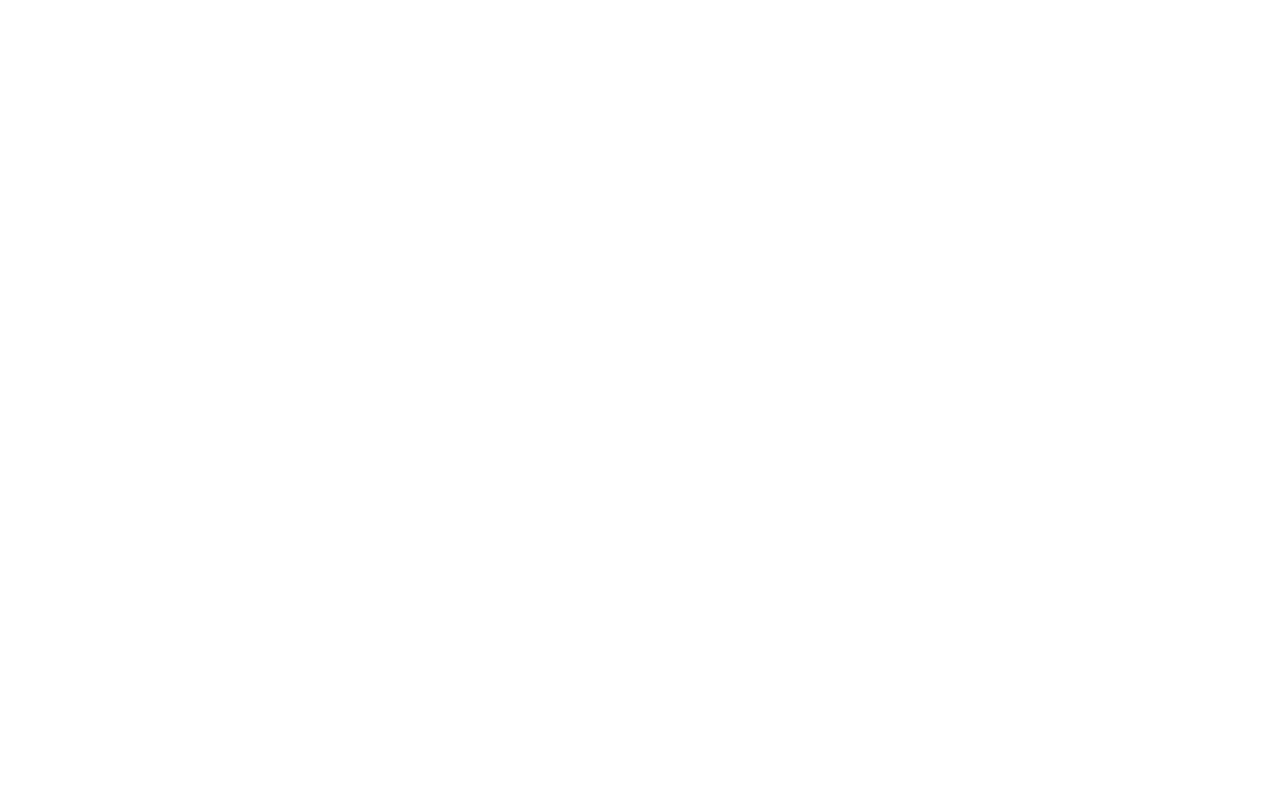
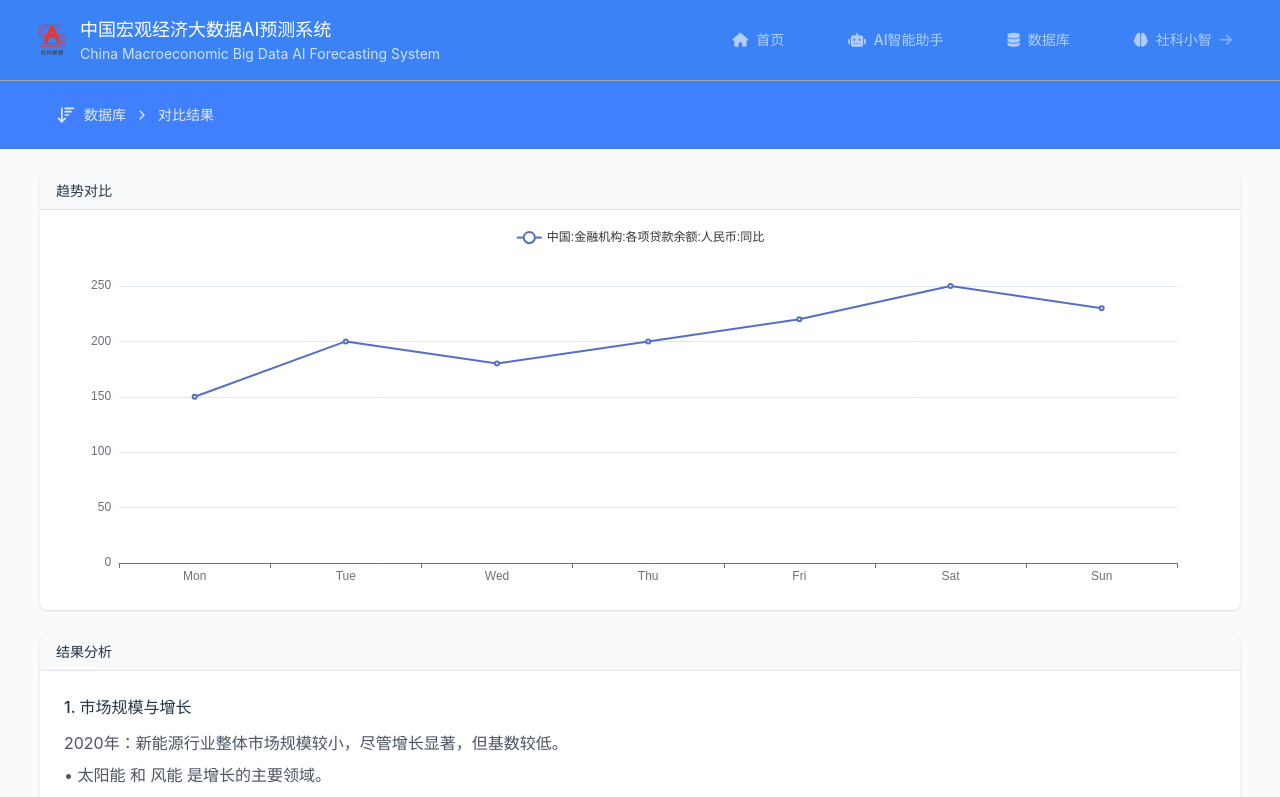
Before and after one commit to leebox20/mac-eco-web, a Vue app: page /analysis-result in a window 1280 px wide. Before the commit this address had no page. Shown: the top 797 px of the page. Built offline with nearby package versions, Linux system fonts and the light colour scheme.

Commit message:
分析结果前端页面， 差后端

```diff
--- a/src/router/index.js
+++ b/src/router/index.js
@@ -2,6 +2,7 @@
 import Home from '../views/Home.vue'
 import Login from '../views/Login.vue'
 import Database from '../views/Database/Index.vue'
+import AnalysisResult from '@/views/AnalysisResult.vue'
 
 const routes = [
   {
@@ -23,6 +24,11 @@
     path: '/database',
     name: 'Database',
     component: () => import('@/views/Database.vue')
+  },
+  {
+    path: '/analysis-result',
+    name: 'analysis-result',
+    component: AnalysisResult
   }
 ]
 
--- a/src/views/AnalysisResult.vue
+++ b/src/views/AnalysisResult.vue
@@ -3,34 +3,37 @@
     <TheHeader />
 
     <!-- 面包屑导航 -->
-    <div class="bg-white border-b">
-      <div class="container mx-auto px-4 py-2">
-        <div class="flex items-center space-x-2 text-sm">
-          <router-link to="/database" class="text-gray-500 hover:text-[#4080ff]">数据库</router-link>
-          <ChevronRightIcon class="h-4 w-4 text-gray-400" />
-          <span class="text-gray-900">对比结果</span>
-        </div>
+
+    <div class="bg-[#4080ff]  py-6 px-4 border-t border-gray-400 border-capacity-40">
+      <div class="container mx-auto px-10 flex items-center space-x-2 ">
+        <arrow-down-wide-narrow class="h-5 w-5 text-gray-200" />
+        <router-link to="/database" class="text-gray-200 text-sm">
+          数据库
+        </router-link>
+          <ChevronRightIcon class="h-4 w-4 text-gray-200" />
+          <span class="text-gray-200 text-sm">对比结果</span>
       </div>
     </div>
 
+
     <!-- 主要内容区域 -->
-    <main class="container mx-auto py-6 px-4">
-      <!-- 趋势对比图表 -->
-      <div class="bg-white rounded-lg shadow mb-6">
-        <div class="p-4 border-b">
-          <h2 class="text-lg font-medium">趋势对比</h2>
+    <main class="container mx-auto py-6 px-4  ">
+        <!-- 趋势对比图表 -->
+      <div class="rounded-lg  mb-6 px-6">
+        <div class="px-4  py-2 border-b  rounded-t-lg bg-gray shadow">
+          <h2 class="text-sm text-left font-medium">趋势对比</h2>
         </div>
-        <div class="p-4 h-[400px]">
+        <div class="p-4 h-[400px]  bg-white rounded-b-lg shadow">
           <v-chart class="chart" :option="chartOption" autoresize />
         </div>
       </div>
 
       <!-- 结果分析 -->
-      <div class="bg-white rounded-lg shadow">
-        <div class="p-4 border-b">
-          <h2 class="text-lg font-medium">结果分析</h2>
+      <div class="rounded-lg  mb-6 px-6">
+        <div class="px-4 py-2 border-b  rounded-t-lg bg-gray shadow">
+            <h2 class="text-sm text-left font-medium">结果分析</h2>
         </div>
-        <div class="p-6 space-y-6">
+        <div class="p-6 space-y-6 bg-white rounded-b-lg shadow text-left">
           <div v-for="(section, index) in analysisContent" :key="index">
             <h3 class="text-base font-medium mb-3">{{ section.title }}</h3>
             <div class="text-gray-600 space-y-2">
@@ -44,7 +47,7 @@
 </template>
 
 <script setup>
-import { ref } from 'vue'
+import { ref, computed, onMounted } from 'vue'
 import { use } from 'echarts/core'
 import { CanvasRenderer } from 'echarts/renderers'
 import { LineChart } from 'echarts/charts'
@@ -55,8 +58,21 @@
   TitleComponent
 } from 'echarts/components'
 import VChart from 'vue-echarts'
-import { ChevronRightIcon } from 'lucide-vue-next'
+import {
+  HomeIcon,
+  ArrowDownWideNarrow,
+  ChevronRightIcon,
+  UserIcon,
+  SearchIcon,
+  ChevronDownIcon,
+  BarChartIcon,
+  XIcon
+} from 'lucide-vue-next'
+
 import TheHeader from '@/components/TheHeader.vue'
+import TheFooter from '@/components/TheFooter.vue'
+
+import { useRoute } from 'vue-router'
 
 use([
   CanvasRenderer,
@@ -122,6 +138,25 @@
     ]
   }
 ])
+
+const route = useRoute()
+const chartIds = computed(() => {
+  const ids = route.query.charts
+  return ids ? ids.split(',') : []
+})
+
+// 根据 chartIds 获取对应的图表数据
+onMounted(async () => {
+  if (chartIds.value.length) {
+    // 这里可以根据 chartIds 从 API 获取图表数据
+    // 暂时使用模拟数据
+    const data = chartIds.value.map(id => ({
+      id,
+      // ... 其他图表数据
+    }))
+    // 更新图表数据
+  }
+})
 </script>
 
 <style scoped>
--- a/src/views/Database.vue
+++ b/src/views/Database.vue
@@ -179,6 +179,7 @@
   BarChartIcon,
   XIcon
 } from 'lucide-vue-next'
+import { useRouter } from 'vue-router'
 
 use([
   CanvasRenderer,
@@ -339,14 +340,19 @@
   if (selectedCharts.value.length >= 2) {
     try {
       isLoading.value = true
-      console.log('Loading started')
       // 模拟 API 调用
-      await new Promise(resolve => setTimeout(resolve, 3000))
-      console.log('API call completed')
+      await new Promise(resolve => setTimeout(resolve, 2000))
+
+      // 跳转到分析结果页面,并传递选中的图表数据
+      router.push({
+        name: 'analysis-result',
+        query: {
+          charts: selectedCharts.value.map(chart => chart.id).join(',')
+        }
+      })
     } catch (error) {
       console.error('对比失败:', error)
     } finally {
-      console.log('Loading finished')
       isLoading.value = false
       closeComparisonMode()
     }
@@ -373,6 +379,8 @@
 onUnmounted(() => {
   // Removed: document.removeEventListener('click', closeDropdowns)
 })
+
+const router = useRouter()
 </script>
 
 <style>
```
Also changed, not shown: EconomicDashboard.vue (deleted, +0 -82 lines).
